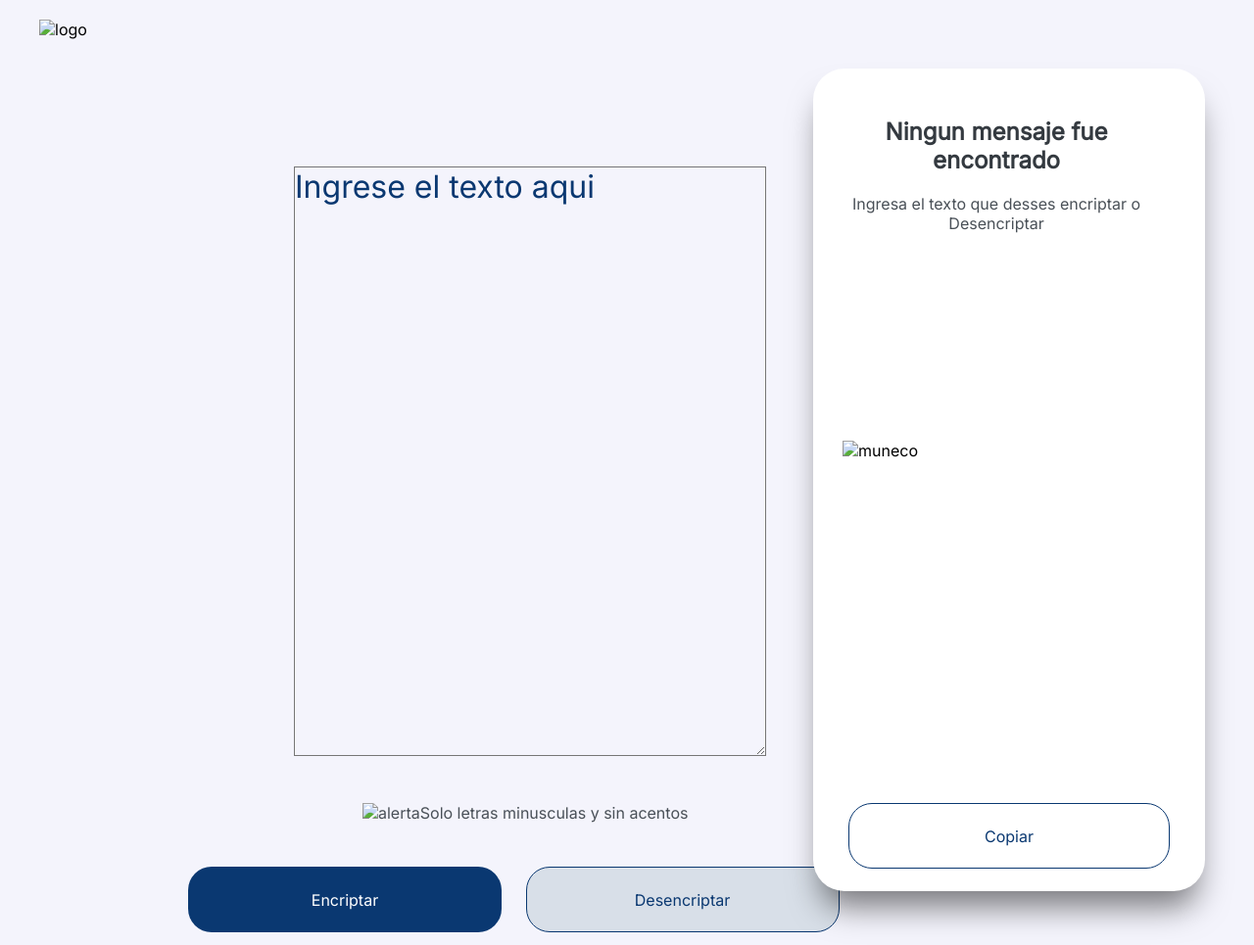
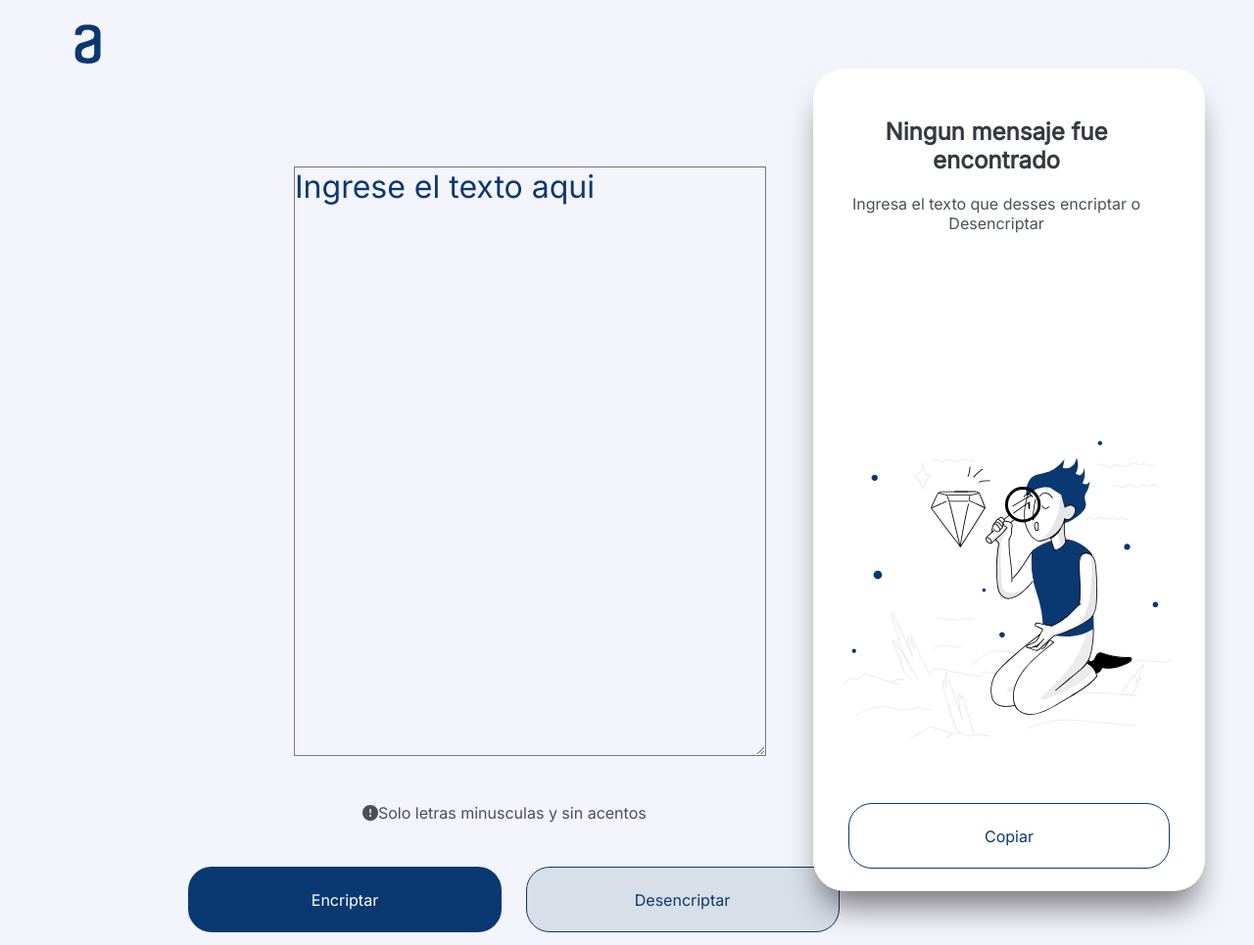
Before and after one commit to htmlnewbie/challenge-oracle-one, a plain HTML site: page index.html in a window 1280 px wide. Shown: the whole page at 98% size. Drawn offline with Linux system fonts and the light colour scheme; the site is published under a folder, as on GitHub Pages, so addresses that start at the root find nothing.

Commit message:
NEW updated

```diff
--- a/index.html
+++ b/index.html
@@ -10,7 +10,7 @@
 </head>
 <body>
     <header>
-        <img src="/imagenes/logo.svg" alt="logo" class="logo" >
+        <img src="imagenes/Logo.svg" alt="logo" class="logo" >
     </header>
     <main>
         <section class="seccion1">
@@ -18,7 +18,7 @@
                 <textarea placeholder="Ingrese el texto aqui" class="cajatexto"></textarea>
             </div>
             <div class="alerta">
-                <img src="/imagenes/alerta.svg" alt="alerta">
+                <img src="imagenes/alerta.svg" alt="alerta">
                 <p>Solo letras minusculas y sin acentos</p>
             </div>
             <div class="contenedor-botones">
@@ -28,7 +28,7 @@
         </section>
         <section class="seccion2">
             <div class="contenedormuneco">
-                <img src="/imagenes/Muñeco.svg" alt="muneco">
+                <img src="imagenes/Muñeco.svg" alt="muneco">
             </div>
             <div class="contenedor-parrafo">
                 <h3>Ningun mensaje fue <br>encontrado</h3>
```
